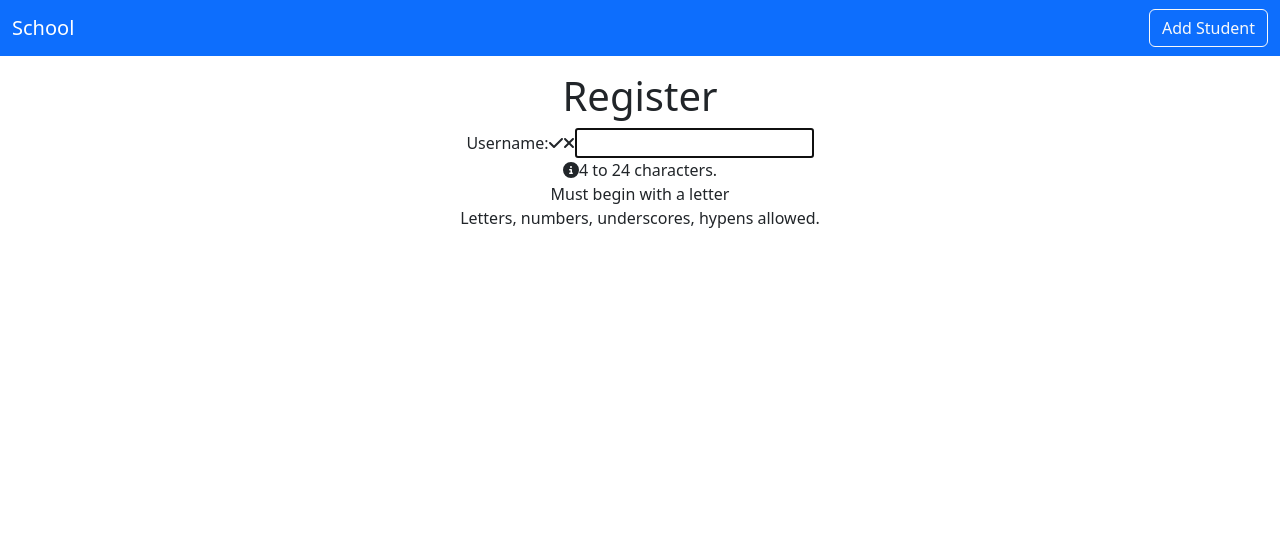
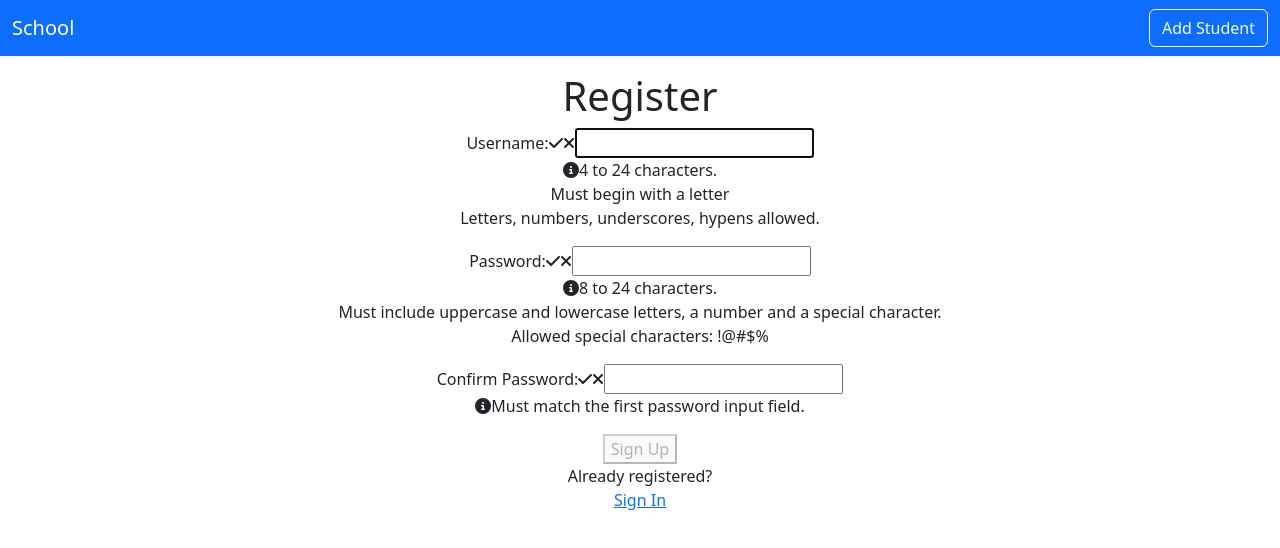
Before and after one commit to AmlanAlok/client-polo-react, a React (Create React App) app: page /signup in a window 1280 px wide. Shown: the top 548 px of the page. Built offline with nearby package versions, Linux system fonts and the light colour scheme.

Commit message:
singup 3 fields added

```diff
--- a/src/pages/SignUp.js
+++ b/src/pages/SignUp.js
@@ -17,7 +17,7 @@
 
     const [pwd, setPwd] = useState('')
     const [validPwd, setValidPwd] = useState(false)
-    const [pwdFocus, setPwdfocus] = useState(false)
+    const [pwdFocus, setPwdFocus] = useState(false)
 
     const [matchPwd, setMatchPwd] = useState('')
     const [validMatch, setValidMatch] = useState(false)
@@ -55,13 +55,30 @@
         setErrMsg('')
     }, [user, pwd, matchPwd])
 
+    const handleSubmit = async (e) => {
+        e.preventDefault()
+
+        const v1 = USER_REGEX.test(user)
+        const v2 = PWD_REGEX.test(pwd)
+        if (!v1 || !v2){
+            setErrMsg('Invalid Entry')
+            return
+        }
+        console.log(user, pwd)
+        setSuccess(true)
+    }
+
     return (
         <div>
             <p ref={errRef} className={errMsg ? "errmsg" : "offscreen"} aria-live='assertive'>
                 {errMsg}
             </p>
             <h1>Register</h1>
-            <form>
+
+            <form onSubmit={handleSubmit}>
+
+                {/* ==================== USERNAME ======================= */}
+
                 <label htmlFor="username">
                     Username:
                     <span className={validName ? 'valid' : 'hide'}>
@@ -76,6 +93,7 @@
                     ref={userRef}       // sets focus on the input
                     autoComplete='off'
                     onChange={(e) => setUser(e.target.value)}   // ties the input to user state
+                    value={user}
                     required
                     aria-onInvalid={validName ? 'false' : 'true'}   // Accessible Rich Internet Applications ( ARIA )
                     aria-describedby='uidnote'                      // This value be read by a screen-reader
@@ -93,7 +111,78 @@
                     Must begin with a letter <br />
                     Letters, numbers, underscores, hypens allowed.
                 </p>
+
+
+                {/* ==================== PASSWORD ======================= */}
+
+                <label htmlFor="password">
+                    Password:
+                    <FontAwesomeIcon icon={faCheck} className={validPwd ? "valid" : "hide"} />
+                    <FontAwesomeIcon icon={faTimes} className={validPwd || !pwd ? "hide" : "invalid"} />
+                </label>
+
+                <input type="password"
+                    id='password'       // should match htmlFor in the label
+                    onChange={(e) => setPwd(e.target.value)}   // ties the input to user state
+                    value={pwd}
+                    required
+                    aria-onInvalid={validPwd ? 'false' : 'true'}   // Accessible Rich Internet Applications ( ARIA )
+                    aria-describedby='pwdnote'                      // This value be read by a screen-reader
+                    onFocus={() => setPwdFocus(true)}
+                    onBlur={() => setPwdFocus(false)}
+                />
+
+                {/* This will display only if:
+                1. pwd is on focus
+                2. pwd validity is false */}
+                <p id="pwdnote" className={pwdFocus && !validPwd ? "instructions" : "offscreen"}>
+                    <FontAwesomeIcon icon={faInfoCircle} />
+                    8 to 24 characters.<br />
+                    Must include uppercase and lowercase letters, a number and a special character.<br />
+                    Allowed special characters: <span aria-label="exclamation mark">!</span>
+                    <span aria-label="at symbol">@</span>
+                    <span aria-label="hashtag">#</span>
+                    <span aria-label="dollar sign">$</span>
+                    <span aria-label="percent">%</span>
+                </p>
+
+                {/* ==================== CONFIRM PASSWORD ======================= */}
+
+                <label htmlFor="confirm_pwd">
+                    Confirm Password:
+                    <FontAwesomeIcon icon={faCheck} className={validMatch && matchPwd ? "valid" : "hide"} />
+                    <FontAwesomeIcon icon={faTimes} className={validMatch || !matchPwd ? "hide" : "invalid"} />
+                </label>
+
+                <input
+                    type="password"
+                    id="confirm_pwd"
+                    onChange={(e) => setMatchPwd(e.target.value)}
+                    value={matchPwd}
+                    required
+                    aria-invalid={validMatch ? "false" : "true"}
+                    aria-describedby="confirmnote"
+                    onFocus={() => setMatchFocus(true)}
+                    onBlur={() => setMatchFocus(false)}
+                />
+
+                <p id="confirmnote" className={matchFocus && !validMatch ? "instructions" : "offscreen"}>
+                    <FontAwesomeIcon icon={faInfoCircle} />
+                    Must match the first password input field.
+                </p>
+
+                {/* You do not have to add type='submit' when there is only one button on the form */}
+                <button disabled={!validName || !validPwd || !validMatch ? true : false}>Sign Up</button>
+
             </form>
+
+            <p>
+                Already registered?<br />
+                <span className="line">
+                    {/*put router link here*/}
+                    <a href="#">Sign In</a>
+                </span>
+            </p>
         </div>
     )
 }
```
